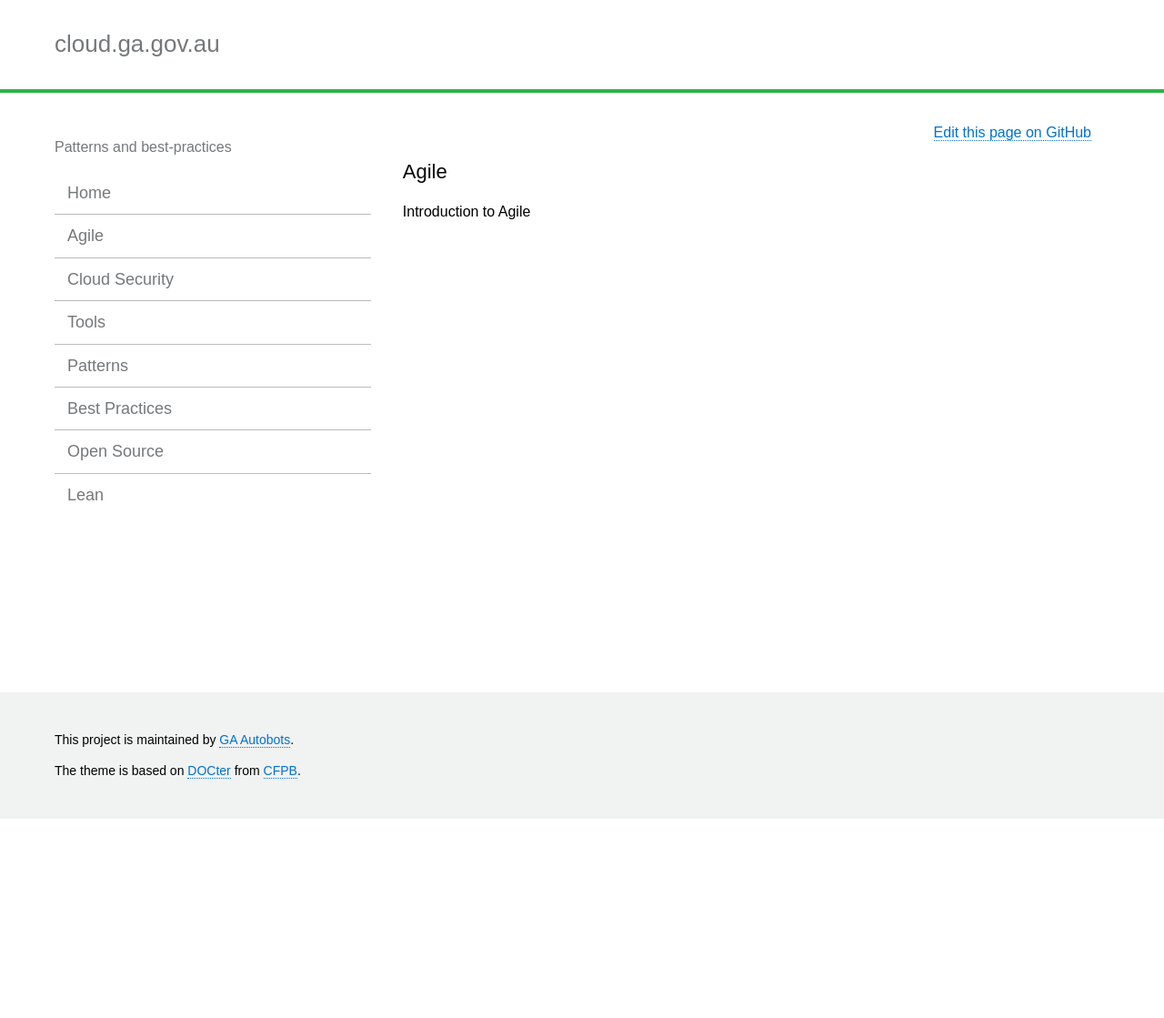
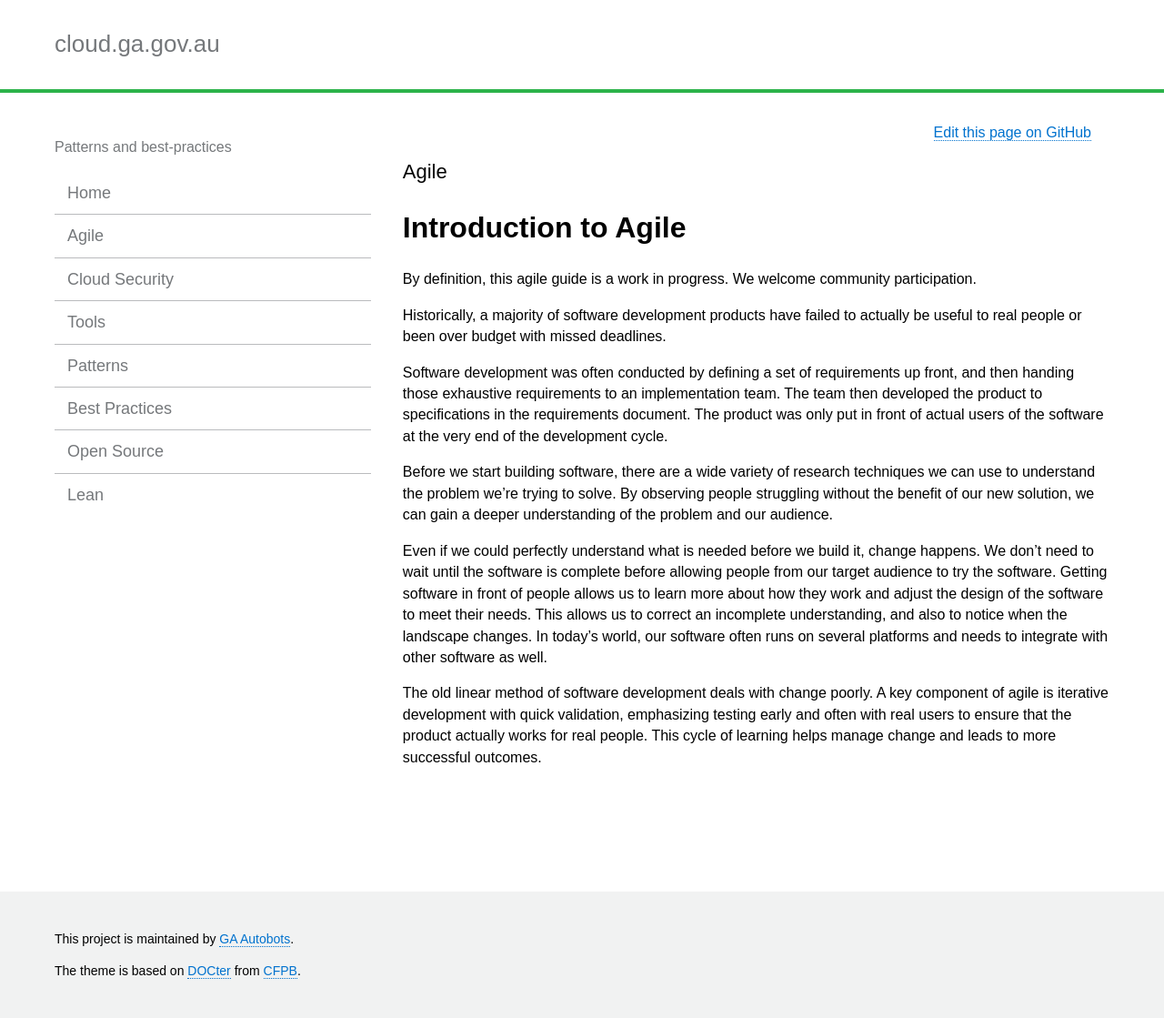
Before and after one commit to GeoscienceAustralia/cloud, a Jekyll site: the page built from docs/_pages/agile_index.md, in a window 1280 px wide. Shown: the whole page at 91% size. Built offline with Jekyll 4.4.1, drawn with Linux system fonts in a browser that asks for light colours; before the commit the page ends 900 px from its top, so only the background shows below that.

Commit message:
Add agile intro

```diff
--- a/docs/_pages/agile_index.md
+++ b/docs/_pages/agile_index.md
@@ -4,4 +4,15 @@ layout: page
 permalink: agile_index.html
 ---
 
-Introduction to Agile
+# Introduction to Agile
+By definition, this agile guide is a work in progress. We welcome community participation.
+
+Historically, a majority of software development products have failed to actually be useful to real people or been over budget with missed deadlines.
+
+Software development was often conducted by defining a set of requirements up front, and then handing those exhaustive requirements to an implementation team. The team then developed the product to specifications in the requirements document. The product was only put in front of actual users of the software at the very end of the development cycle.
+
+Before we start building software, there are a wide variety of research techniques we can use to understand the problem we’re trying to solve. By observing people struggling without the benefit of our new solution, we can gain a deeper understanding of the problem and our audience.
+
+Even if we could perfectly understand what is needed before we build it, change happens. We don’t need to wait until the software is complete before allowing people from our target audience to try the software. Getting software in front of people allows us to learn more about how they work and adjust the design of the software to meet their needs. This allows us to correct an incomplete understanding, and also to notice when the landscape changes. In today’s world, our software often runs on several platforms and needs to integrate with other software as well.
+
+The old linear method of software development deals with change poorly. A key component of agile is iterative development with quick validation, emphasizing testing early and often with real users to ensure that the product actually works for real people. This cycle of learning helps manage change and leads to more successful outcomes.
```
